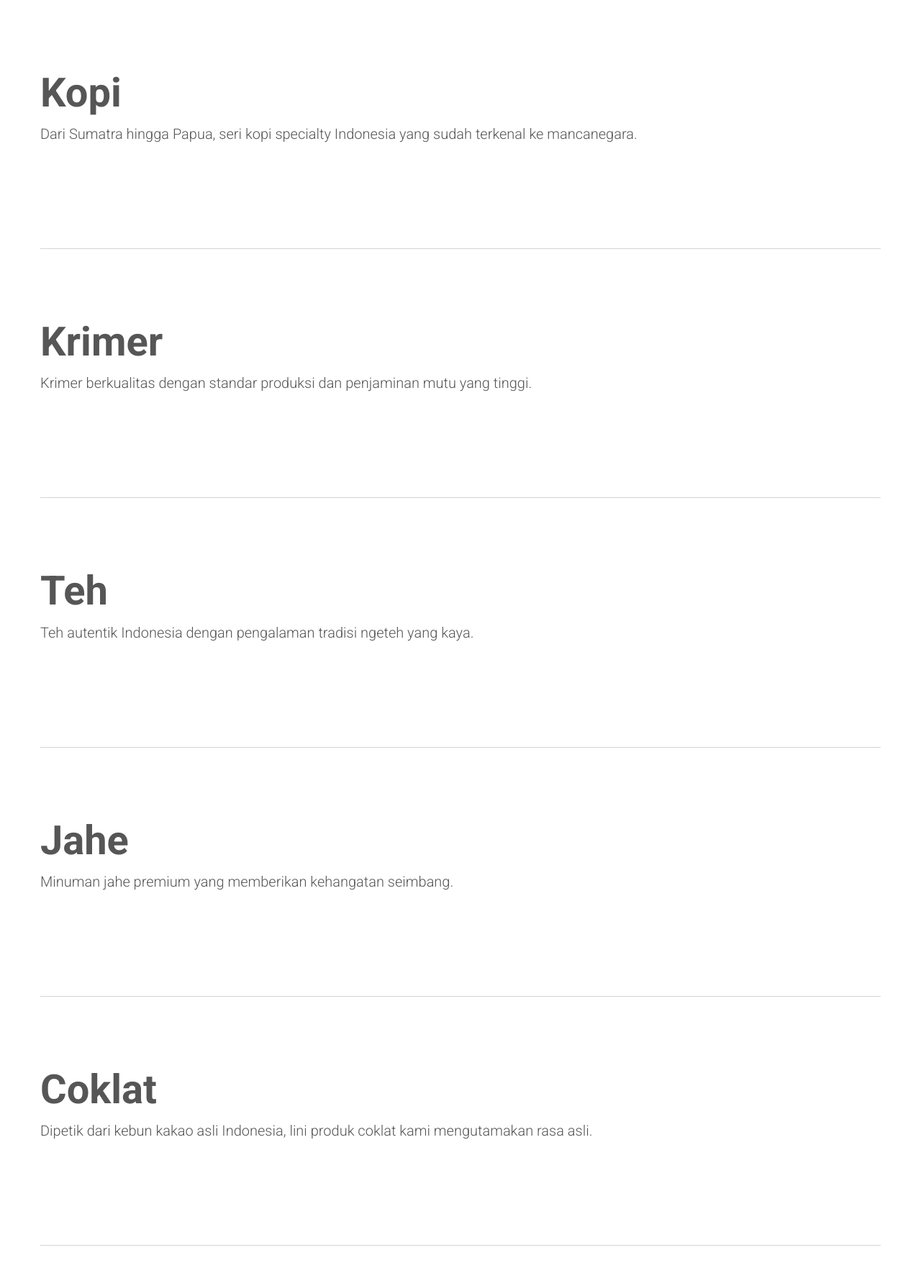
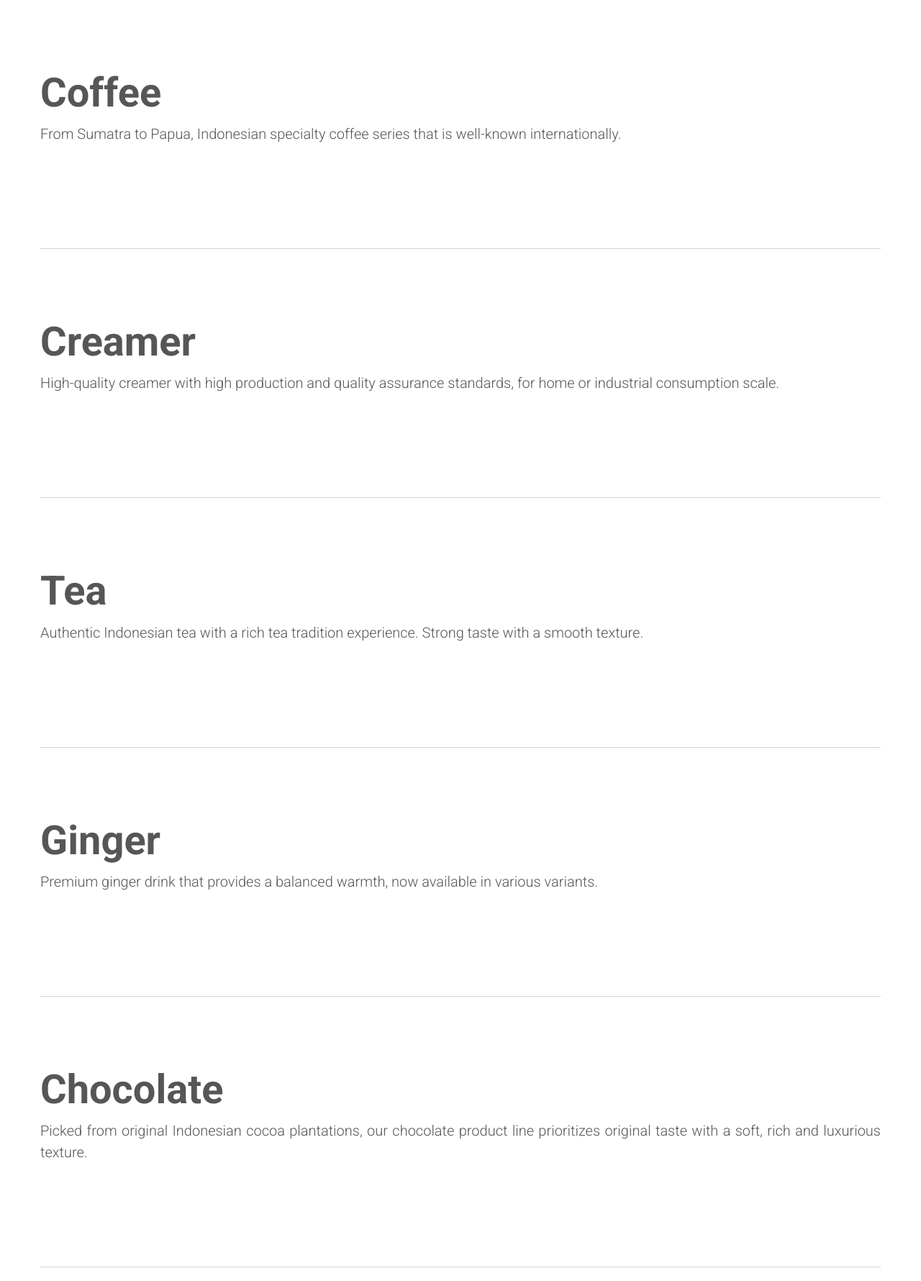
Before and after one commit to indracodev/indraco-2026-laravel-7, a Laravel app: template resources/views/pages/foodservice.blade.php in a window 1280 px wide. Shown: the part 140-1920 px from the top of the page at 72% size. Run offline with Laravel 8, Linux system fonts and the light colour scheme; the template is opened without the code that fills it, so the values that code supplies are empty.

Commit message:
feat: add Indonesian localization files, foodservice page, and translation management controller

```diff
--- a/app/Http/Controllers/Admin/TranslationController.php
+++ b/app/Http/Controllers/Admin/TranslationController.php
@@ -24,6 +24,7 @@ class TranslationController extends Controller
             'home' => 'Home Page',
             'about' => 'About Us',
             'nav' => 'Navigation Menu',
+            'fs' => 'Food Service Page',
             'footbar' => 'Footer',
             'brand' => 'Brand Categories',
             'product' => 'Products Page',
--- a/resources/lang/en.json
+++ b/resources/lang/en.json
@@ -122,12 +122,20 @@
     "navdesc_ucafe": "Modern coffee for your daily energy, easy to enjoy anywhere.",
     "navdesc_balicafe": "The authentic taste of Bali coffee, processed with traditional methods for a unique and strong aroma.",
     "navdesc_uang_emas": "High quality coffee beans selected for the perfect morning brew.",
-    "navdesc_coffee": "From Sumatra coffee beans to Papuan, a series of Indonesian specialty coffees that are renowned around the world.",
-    "navdesc_creamer": "High quality creamer that adds a creamy and smooth texture to your drinks.",
-    "navdesc_tea": "The finest selection of teas to complement your beverage service.",
-    "navdesc_ginger": "Natural ginger drinks with a soothing, warm taste.",
-    "navdesc_chocolate": "Premium cocoa powder for a rich and indulgent flavor.",
-    "navdesc_sugar": "Quality sugar for the perfect sweetener.",
+    "navdesc_coffee": "From Sumatra to Papua, Indonesian specialty coffee series that is well-known internationally.",
+    "navdesc_creamer": "High-quality creamer with high production and quality assurance standards, for home or industrial consumption scale.",
+    "navdesc_tea": "Authentic Indonesian tea with a rich tea tradition experience. Strong taste with a smooth texture.",
+    "navdesc_ginger": "Premium ginger drink that provides a balanced warmth, now available in various variants.",
+    "navdesc_chocolate": "Picked from original Indonesian cocoa plantations, our chocolate product line prioritizes original taste with a soft, rich and luxurious texture.",
+    "navdesc_sugar": "Sugar and various other sweetener products are also available in various types, sizes and production/business scales.",
+    "fs_page_title": "Food Service – INDRACO",
+    "fs_heading": "food service page",
+    "fs_coffee_title": "coffee",
+    "fs_creamer_title": "Creamer",
+    "fs_tea_title": "tea",
+    "fs_ginger_title": "ginger",
+    "fs_chocolate_title": "Chocolate",
+    "fs_sugar_title": "Sugar",
     "naveq_1": "coffee machines",
     "naveq_2": "beverage dispensers",
     "naveq_3": "accessories",
--- a/resources/views/pages/foodservice.blade.php
+++ b/resources/views/pages/foodservice.blade.php
@@ -1,27 +1,27 @@
 @extends('layouts.app')
 
-@section('title', 'Layanan Makanan – INDRACO')
+@section('title', __('fs_page_title'))
 
 @section('content')
 <main id="konten">
-    <h1 class="visually-hidden">halaman layanan makanan</h1>
+    <h1 class="visually-hidden" data-i18n="fs_heading">{{ __('fs_heading') }}</h1>
     <div class="container">
         @php
             $services = [
-                ['name' => 'kopi', 'desc' => 'Dari Sumatra hingga Papua, seri kopi specialty Indonesia yang sudah terkenal ke mancanegara.'],
-                ['name' => 'Krimer', 'desc' => 'Krimer berkualitas dengan standar produksi dan penjaminan mutu yang tinggi.'],
-                ['name' => 'teh', 'desc' => 'Teh autentik Indonesia dengan pengalaman tradisi ngeteh yang kaya.'],
-                ['name' => 'jahe', 'desc' => 'Minuman jahe premium yang memberikan kehangatan seimbang.'],
-                ['name' => 'Coklat', 'desc' => 'Dipetik dari kebun kakao asli Indonesia, lini produk coklat kami mengutamakan rasa asli.'],
-                ['name' => 'Gula', 'desc' => 'Gula dan berbagai produk pemanis lainnya juga tersedia dalam berbagai tipe.'],
+                ['key' => 'coffee', 'title_key' => 'fs_coffee_title', 'desc_key' => 'navdesc_coffee'],
+                ['key' => 'creamer', 'title_key' => 'fs_creamer_title', 'desc_key' => 'navdesc_creamer'],
+                ['key' => 'tea', 'title_key' => 'fs_tea_title', 'desc_key' => 'navdesc_tea'],
+                ['key' => 'ginger', 'title_key' => 'fs_ginger_title', 'desc_key' => 'navdesc_ginger'],
+                ['key' => 'chocolate', 'title_key' => 'fs_chocolate_title', 'desc_key' => 'navdesc_chocolate'],
+                ['key' => 'sugar', 'title_key' => 'fs_sugar_title', 'desc_key' => 'navdesc_sugar'],
             ];
         @endphp
 
         @foreach($services as $index => $service)
         <section class="py-5">
             <div class="py-lg-5">
-                <h2 class="display-4 fw-thin text-capitalize"><b class="fw-bold">{{ $service['name'] }}</b></h2>
-                <p class="lead mb-5">{{ $service['desc'] }}</p>
+                <h2 class="display-4 fw-thin text-capitalize"><b class="fw-bold" data-i18n="{{ $service['title_key'] }}">{{ __($service['title_key']) }}</b></h2>
+                <p class="lead mb-5" data-i18n="{{ $service['desc_key'] }}">{{ __($service['desc_key']) }}</p>
             </div>
         </section>
         @if(!$loop->last)
```
Also changed, not shown: resources/lang/id.json (+13 -5 lines), resources/views/admin/translations/index.blade.php (+10 -1 lines).
